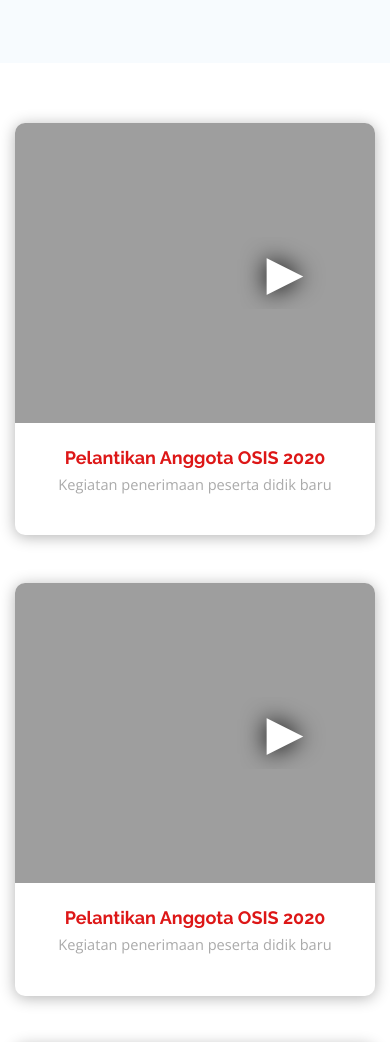
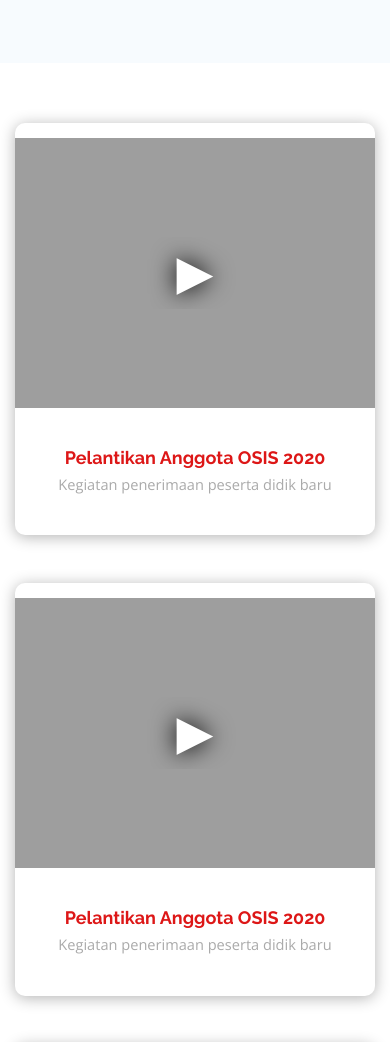
Before and after one commit to m2k6artworks/osis-system, a plain HTML site: page index.html in a window 390 px wide. Shown: the part 4160-5202 px from the top of the page. Drawn offline with nearby package versions, Linux system fonts and the light colour scheme.

```diff
--- a/index.html
+++ b/index.html
@@ -363,7 +363,7 @@
           <div class="event-wrap col-12 col-lg-6 mb-5">
             <div class="event-card" data-aos="fade-up" data-aos-delay="100">
               <div class="event-img">
-                <iframe width="540" height="300" src="https://www.youtube.com/embed/N40bjBIB8ck"
+                <iframe class="embed-responsive" width="540" height="300" src="https://www.youtube.com/embed/N40bjBIB8ck"
                   srcdoc="<style>*{padding:0;margin:0;overflow:hidden}html,body{height:100%}img,span{position:absolute;width:100%;top:0;bottom:0;margin:auto}span{height:1.5em;text-align:center;font:48px/1.5 sans-serif;color:white;text-shadow:0 0 0.5em black}</style><a href=https://www.youtube.com/embed/N40bjBIB8ck?autoplay=1><img src=https://img.youtube.com/vi/N40bjBIB8ck/hqdefault.jpg alt='Pelantikan Anggota OSIS 2020'><span>▶</span></a>"
                   frameborder="0" allow="accelerometer; autoplay; encrypted-media; picture-in-picture"
                   allowfullscreen title="Pelantikan Anggota OSIS 2020"></iframe>
@@ -379,7 +379,7 @@
           <div class="event-wrap col-12 col-lg-6 mb-5">
             <div class="event-card" data-aos="fade-up" data-aos-delay="100">
               <div class="event-img">
-                <iframe width="540" height="300" src="https://www.youtube.com/embed/EOlSglpS-rQ"
+                <iframe class="embed-responsive" width="540" height="300" src="https://www.youtube.com/embed/EOlSglpS-rQ"
                   srcdoc="<style>*{padding:0;margin:0;overflow:hidden}html,body{height:100%}img,span{position:absolute;width:100%;top:0;bottom:0;margin:auto}span{height:1.5em;text-align:center;font:48px/1.5 sans-serif;color:white;text-shadow:0 0 0.5em black}</style><a href=https://www.youtube.com/embed/EOlSglpS-rQ?autoplay=1><img src=https://img.youtube.com/vi/EOlSglpS-rQ/hqdefault.jpg alt='Pelantikan Anggota OSIS 2020'><span>▶</span></a>"
                   frameborder="0" allow="accelerometer; autoplay; encrypted-media; picture-in-picture"
                   allowfullscreen title="Pelantikan Anggota OSIS 2020"></iframe>
@@ -394,7 +394,7 @@
           <div class="event-wrap col-12 col-lg-6 mb-5">
             <div class="event-card" data-aos="fade-up" data-aos-delay="100">
               <div class="event-img">
-                <iframe width="540" height="300" src="https://www.youtube.com/embed/dijCs9XEm5I"
+                <iframe class="embed-responsive" width="540" height="300" src="https://www.youtube.com/embed/dijCs9XEm5I"
                   srcdoc="<style>*{padding:0;margin:0;overflow:hidden}html,body{height:100%}img,span{position:absolute;width:100%;top:0;bottom:0;margin:auto}span{height:1.5em;text-align:center;font:48px/1.5 sans-serif;color:white;text-shadow:0 0 0.5em black}</style><a href=https://www.youtube.com/embed/dijCs9XEm5I?autoplay=1><img src=https://img.youtube.com/vi/dijCs9XEm5I/hqdefault.jpg alt='Pelantikan Anggota OSIS 2020'><span>▶</span></a>"
                   frameborder="0" allow="accelerometer; autoplay; encrypted-media; picture-in-picture"
                   allowfullscreen title="Pelantikan Anggota OSIS 2020"></iframe>
```
